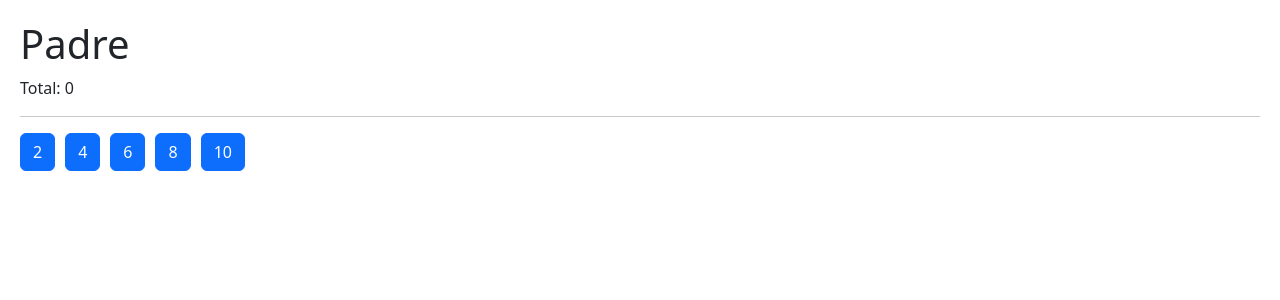
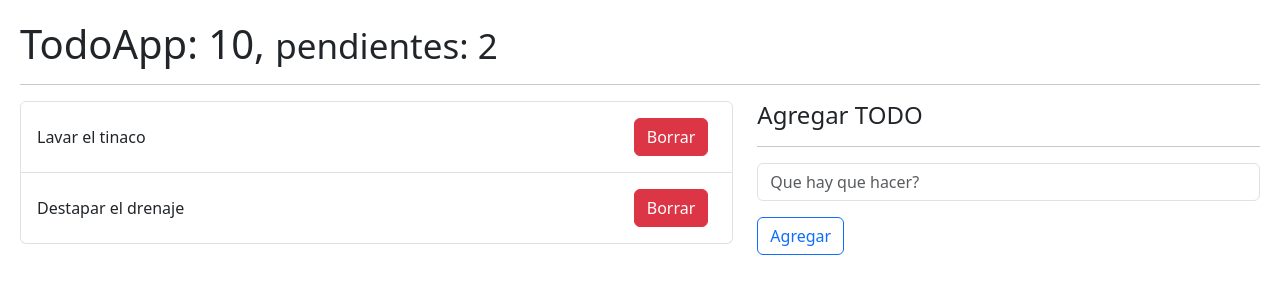
Before and after one commit to memovalverd42/HooksApp, a React (Vite) app: page / in a window 1280 px wide. Shown: the top 300 px of the page. Built offline with nearby package versions, Linux system fonts and the light colour scheme.

Commit message:
useReducer

```diff
--- a/src/07-tarea-memo/Hijo.tsx
+++ b/src/07-tarea-memo/Hijo.tsx
@@ -7,7 +7,7 @@ interface HijoProps {
 
 export const Hijo: FC<HijoProps> = memo(({ numero, incrementar }) => {
 
-    console.log('  Me volví a generar :(  ');
+    // console.log('  Me volví a generar :(  ');
 
     return (
         <button
--- /dev/null
+++ b/src/08-useReducer/TodoAdd.tsx
@@ -0,0 +1,49 @@
+import { FC } from "react";
+import { useForm } from "../hooks";
+
+interface TodoDescription {
+    todo: string
+}
+
+interface TodoAddProps {
+    onNewTodo: ({todo}: Todo) => void
+}
+
+
+export const TodoAdd: FC<TodoAddProps> = ({ onNewTodo }) => {
+
+    const { onInputChange, todo, onResetForm } = useForm<TodoDescription>({todo: ''});
+
+    const onFormSubmit = ( event: SubmitEvent ) => {
+        event.preventDefault();
+        if( todo.length <= 1 ) return;
+
+        const newTodo: Todo = {
+            id: new Date().getTime(),
+            todo: todo,
+            done: false
+        }
+
+        onNewTodo(newTodo);
+    }
+
+    return (
+        <form onSubmit={onFormSubmit}>
+            <input
+                type="text"
+                placeholder="Que hay que hacer?"
+                className="form-control"
+                name="todo"
+                value={ todo }
+                onChange={ onInputChange }
+            />
+
+            <button
+                type="submit"
+                className="btn btn-outline-primary mt-3"
+            >
+                Agregar
+            </button>
+        </form>
+    );
+};
--- /dev/null
+++ b/src/08-useReducer/TodoApp.tsx
@@ -0,0 +1,49 @@
+import { useReducer } from "react"
+import { Todo } from '../types/todo.types';
+import { todoReducer } from "./todoReducer";
+import { TodoList } from "./TodoList";
+import { TodoAdd } from ".";
+
+const initialState: Todo[] = [
+    {
+        id: new Date().getTime(),
+        todo: 'Lavar el tinaco',
+        done: false
+    },
+    {
+        id: new Date().getTime() * 3,
+        todo: 'Destapar el drenaje',
+        done: false
+    },
+]
+
+export const TodoApp = () => {
+
+    const [ todos, dispatch ] = useReducer(todoReducer, initialState);
+
+    const handleNewTodo = ( { todo }: Todo ) => {
+        console.log({todo});
+    }
+
+    return (
+        <>
+            <h1>TodoApp: 10, <small>pendientes: 2</small></h1>
+            <hr />
+
+            <div className="row">
+                <div className="col-7">
+                    <TodoList todos={todos}/>
+                </div>
+
+                <div className="col-5">
+                    <h4>Agregar TODO</h4>
+                    <hr />
+                    <TodoAdd onNewTodo={handleNewTodo}/>
+                </div>
+            </div>
+
+
+        </>
+    );
+
+}
--- /dev/null
+++ b/src/08-useReducer/TodoItem.tsx
@@ -0,0 +1,15 @@
+import { FC } from "react";
+import { Todo } from "../types/todo.types";
+
+interface TodoItemProps {
+  todo: Todo;
+}
+
+export const TodoItem: FC<TodoItemProps> = ({ todo }) => {
+  return (
+    <li className="list-group-item d-flex justify-content-between">
+      <span className="align-self-center">{todo.todo}</span>
+      <button className="btn btn-danger m-2">Borrar</button>
+    </li>
+  );
+};
--- /dev/null
+++ b/src/08-useReducer/TodoList.tsx
@@ -0,0 +1,20 @@
+import { FC } from "react"
+import { Todo } from "../types/todo.types"
+import { TodoItem } from "./TodoItem"
+
+interface TodoListProps {
+    todos: Todo[];
+  }
+
+export const TodoList: FC<TodoListProps> = ({ todos }) => {
+
+    return (
+        <ul className="list-group">
+            {
+                todos.map( todo => (
+                    <TodoItem key={todo.id} todo={todo} />
+                ))
+            }
+        </ul>
+    )
+}
--- /dev/null
+++ b/src/08-useReducer/index.ts
@@ -0,0 +1,3 @@
+export * from './TodoAdd';
+export * from './TodoItem';
+export * from './TodoList';
--- /dev/null
+++ b/src/08-useReducer/intro-reducer.ts
@@ -0,0 +1,44 @@
+
+interface Todo {
+    id: number,
+    todo: string,
+    done: boolean
+}
+
+interface Action {
+    type: string,
+    payload: Todo
+}
+
+const initialState: Todo[] = [{
+    id: 1,
+    todo: 'recolectar la piedra del alma',
+    done: false
+}];
+
+const todoReducer = (state = initialState, action?: Action) => {
+
+    if(action?.type === '[TODO] Add') {
+        return [...state, action.payload];
+    }
+
+
+    return state;
+
+}
+
+const newTodo: Todo = {
+    id: 2,
+    todo: 'Nose',
+    done: false
+}
+
+const addTodoAction: Action = {
+    type: '[TODO] Add',
+    payload: newTodo
+}
+
+let todos = todoReducer();
+
+todos = todoReducer( todos, addTodoAction );
+console.log(todos);
--- /dev/null
+++ b/src/08-useReducer/todoReducer.ts
@@ -0,0 +1,13 @@
+import { Actions, Todo } from "../types/todo.types";
+
+export const todoReducer = ( initialState: Todo[], action: Actions ) => {
+
+    switch ( action.type ) {
+        case 'add':
+            throw new Error('action.type = add no está implementada');
+
+        default:
+            return initialState;
+    }
+
+}
--- a/src/main.tsx
+++ b/src/main.tsx
@@ -12,10 +12,13 @@ import './index.css';
 // import { Memorize } from './06-memos/Memorize';
 // import { MemoHook } from './06-memos/MemoHook';
 // import { CallbackHook } from './06-memos/CallbackHook';
-import { Padre } from './07-tarea-memo/Padre';
+// import { Padre } from './07-tarea-memo/Padre';
+
+// import './08-useReducer/intro-reducer'
+import { TodoApp } from './08-useReducer/TodoApp';
 
 ReactDOM.createRoot(document.getElementById('root')!).render(
   // <React.StrictMode>
-    <Padre/>
+    <TodoApp/>
   // </React.StrictMode>
 );
```
Also changed, not shown: src/types/todo.types.ts (added, +9 -0 lines).
